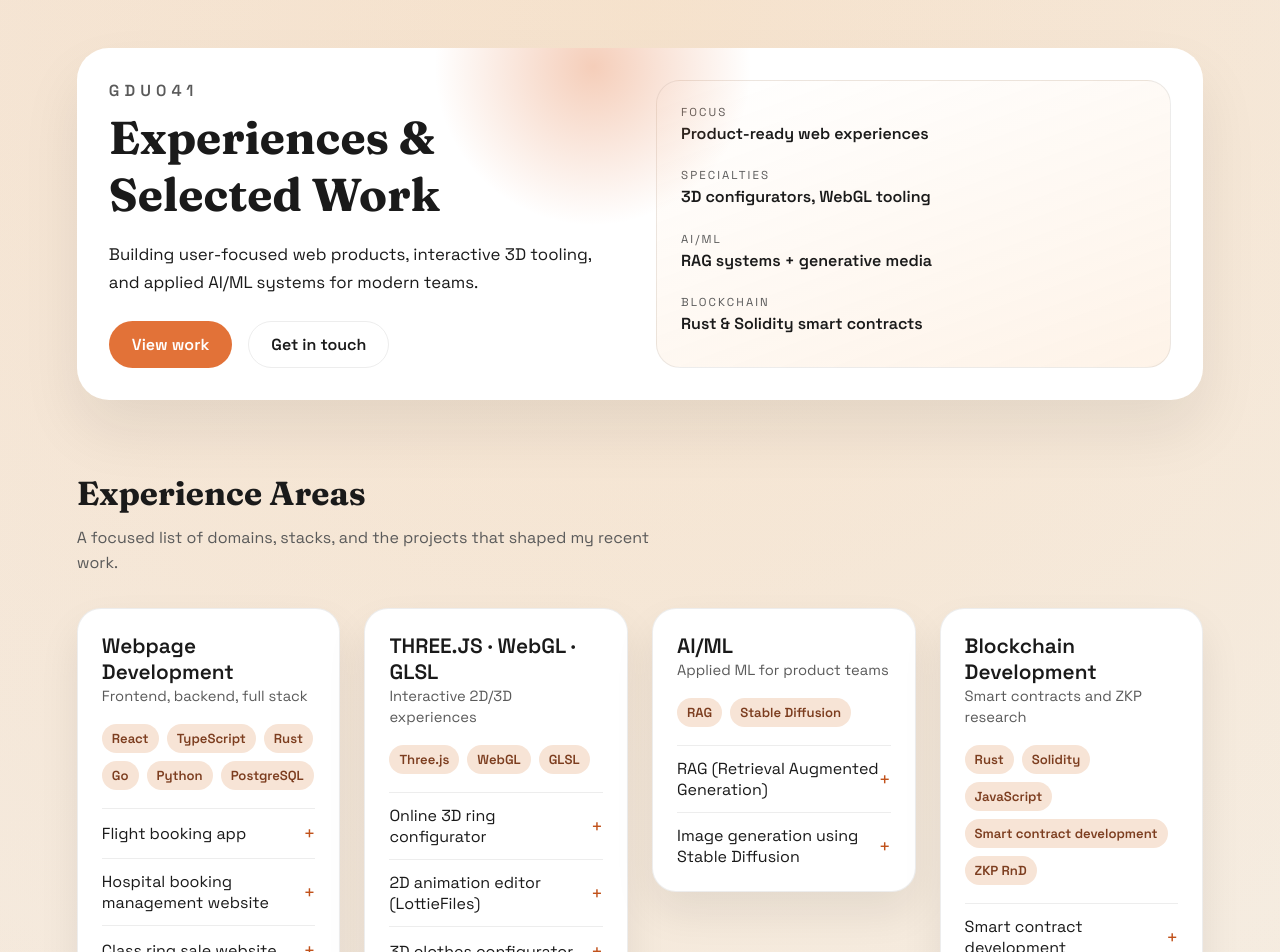
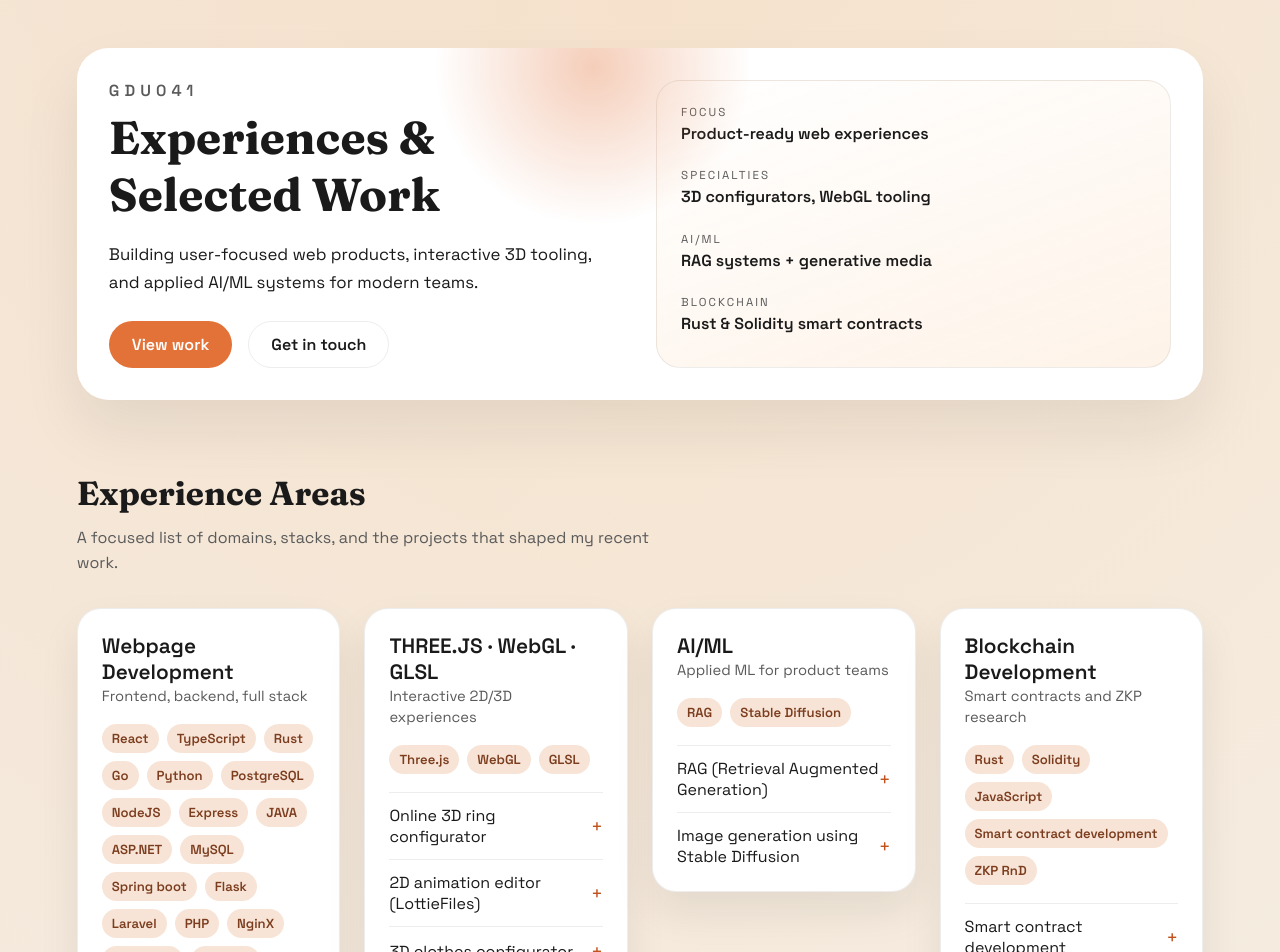
Before and after one commit to gdu041/profile, a React (Vite) app: page / in a window 1280 px wide. Shown: the top 952 px of the page. Built offline with nearby package versions, Linux system fonts and the light colour scheme.

Commit message:
add web skills

```diff
--- a/src/App.tsx
+++ b/src/App.tsx
@@ -4,7 +4,7 @@ const sections = [
   {
     title: "Webpage Development",
     subtitle: "Frontend, backend, full stack",
-    stack: ["React", "TypeScript", "Rust", "Go", "Python", "PostgreSQL"],
+    stack: ["React", "TypeScript", "Rust", "Go", "Python", "PostgreSQL", "NodeJS", "Express", "JAVA", "ASP.NET", "MySQL", "Spring boot", "Flask", "Laravel", "PHP", "NginX", "MongoDB", "Angular", "Django"],
     projects: [
       {
         title: "Flight booking app",
```
